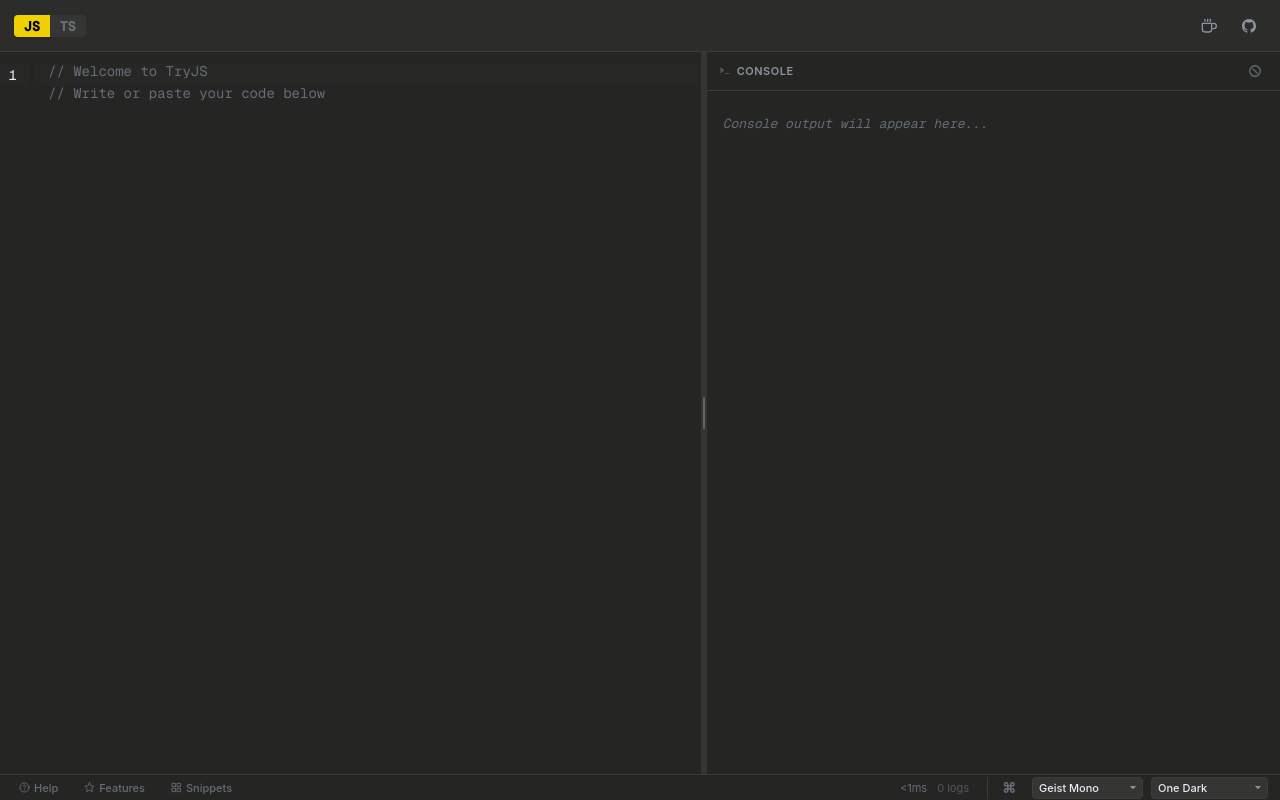
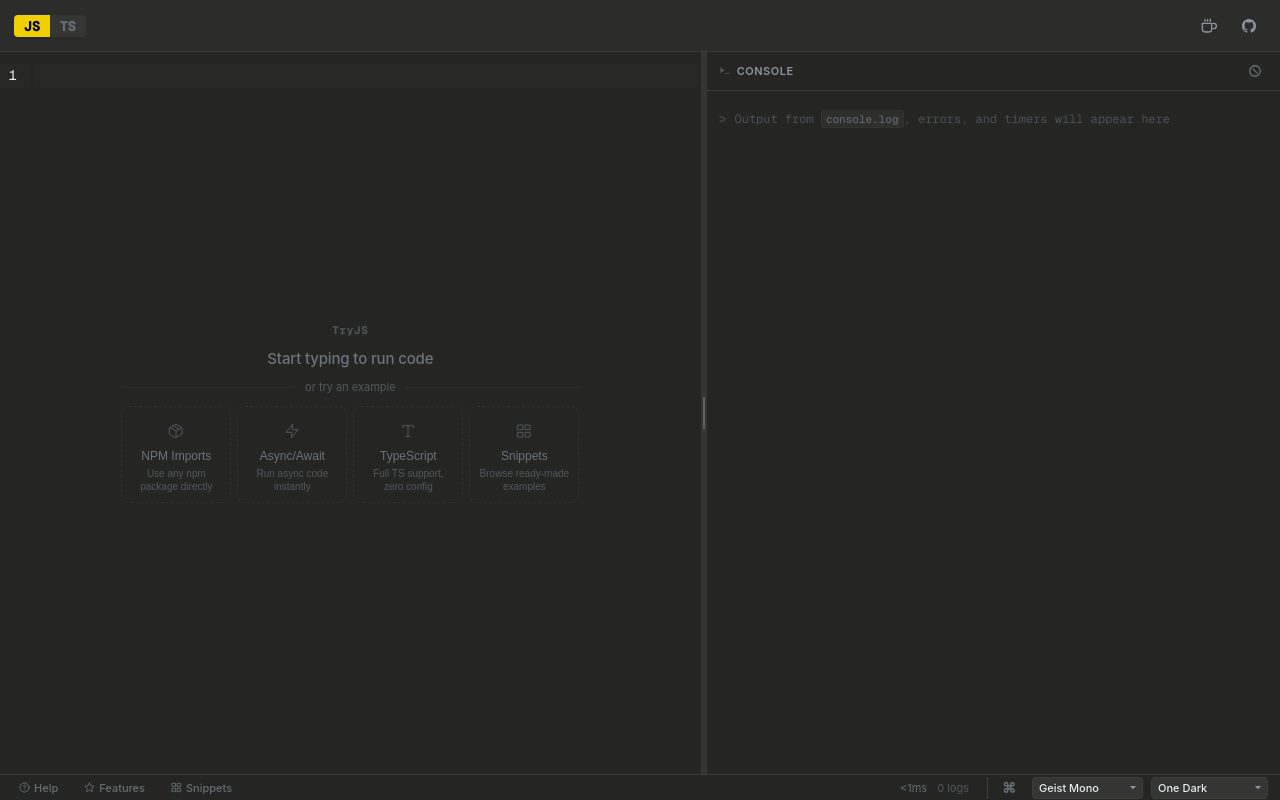
Before and after one commit to berkinduz/try-js, a Preact app: page / in a window 1280 px wide. Built offline with nearby package versions, Linux system fonts and the light colour scheme; a web font is replaced by a local one.

Commit message:
tryjs: revamp for placeholder

```diff
--- a/src/components/Console/Console.css
+++ b/src/components/Console/Console.css
@@ -58,10 +58,38 @@
 }
 
 .console-empty {
-  padding: 16px;
+  display: flex;
+  align-items: baseline;
+  gap: 8px;
+  padding: 12px 12px;
   color: var(--text-muted);
-  font-style: italic;
+  font-size: 12px;
   user-select: none;
+  opacity: 0.6;
+}
+
+.console-empty__prompt {
+  font-family: var(--font-mono);
+  font-weight: 700;
+  font-size: 13px;
+  color: var(--text-muted);
+  opacity: 0.7;
+  line-height: 1;
+}
+
+.console-empty__text {
+  line-height: 1.4;
+}
+
+.console-empty kbd {
+  font-family: var(--font-mono);
+  font-size: 11px;
+  font-weight: 500;
+  padding: 1px 4px;
+  border: 1px solid var(--border);
+  border-radius: 3px;
+  background: var(--bg-tertiary);
+  color: var(--text-secondary);
 }
 
 /* Entry */
--- a/src/components/Console/Console.tsx
+++ b/src/components/Console/Console.tsx
@@ -50,7 +50,10 @@
       <div class="console-list" ref={listRef} onScroll={onScroll}>
         {entries.length === 0 ? (
           <div class="console-empty">
-            Console output will appear here...
+            <span class="console-empty__prompt">{">"}</span>
+            <span class="console-empty__text">
+              Output from <kbd>console.log</kbd>, errors, and timers will appear here
+            </span>
           </div>
         ) : (
           entries.map((entry) => (
--- a/src/components/Editor/Editor.css
+++ b/src/components/Editor/Editor.css
@@ -133,11 +133,128 @@
   left: 0;
   right: 0;
   bottom: 0;
-  padding: 8px 0 0 3rem;
+  display: flex;
+  align-items: center;
+  justify-content: center;
+  z-index: 1;
+  pointer-events: none;
+  opacity: 0.7;
+  transition: opacity 0.2s;
+}
+
+.editor-placeholder:hover {
+  opacity: 1;
+}
+
+.editor-placeholder__inner {
+  display: flex;
+  flex-direction: column;
+  align-items: center;
+  gap: 12px;
+  pointer-events: auto;
+}
+
+.editor-placeholder__brand {
   font-family: var(--font-mono);
-  font-size: var(--font-size);
-  line-height: 1.6;
+  font-weight: 700;
+  font-size: 11px;
+  letter-spacing: 0.06em;
   color: var(--text-muted);
-  pointer-events: none;
-  z-index: 1;
+  transition: color 0.2s;
 }
+
+.editor-placeholder:hover .editor-placeholder__brand {
+  color: var(--accent);
+}
+
+.editor-placeholder__hero {
+  margin: 0;
+  font-size: 15px;
+  font-weight: 500;
+  color: var(--text-secondary);
+  letter-spacing: -0.01em;
+}
+
+.editor-placeholder__divider {
+  display: flex;
+  align-items: center;
+  gap: 10px;
+  width: 100%;
+  color: var(--text-muted);
+  font-size: 11px;
+}
+
+.editor-placeholder__divider::before,
+.editor-placeholder__divider::after {
+  content: "";
+  flex: 1;
+  height: 1px;
+  background: var(--border);
+  opacity: 0.6;
+}
+
+.editor-placeholder__grid {
+  display: grid;
+  grid-template-columns: repeat(4, 1fr);
+  gap: 6px;
+}
+
+.editor-placeholder__card {
+  display: flex;
+  flex-direction: column;
+  align-items: center;
+  gap: 5px;
+  width: 110px;
+  padding: 10px 8px 9px;
+  border: 1px dashed color-mix(in srgb, var(--border) 70%, transparent);
+  border-radius: 8px;
+  background: transparent;
+  cursor: pointer;
+  transition: border-color 0.15s, background 0.15s;
+  text-align: center;
+}
+
+.editor-placeholder__card:hover {
+  border-color: var(--text-muted);
+  border-style: solid;
+  background: color-mix(in srgb, var(--bg-secondary) 50%, transparent);
+}
+
+.editor-placeholder__card-icon {
+  display: flex;
+  align-items: center;
+  justify-content: center;
+  width: 28px;
+  height: 28px;
+  border-radius: 6px;
+  background: transparent;
+  color: var(--text-muted);
+  transition: color 0.15s;
+}
+
+.editor-placeholder__card:hover .editor-placeholder__card-icon {
+  color: var(--text-secondary);
+}
+
+.editor-placeholder__card-label {
+  font-size: 12px;
+  font-weight: 500;
+  color: var(--text-secondary);
+  line-height: 1;
+}
+
+.editor-placeholder__card-desc {
+  font-size: 10px;
+  color: var(--text-muted);
+  line-height: 1.3;
+}
+
+@media (max-width: 580px) {
+  .editor-placeholder__grid {
+    grid-template-columns: repeat(2, 1fr);
+  }
+
+  .editor-placeholder__card {
+    width: 100px;
+  }
+}
--- a/src/components/Editor/Editor.tsx
+++ b/src/components/Editor/Editor.tsx
@@ -8,13 +8,71 @@
   getLanguageExtension,
   getThemeExtension,
 } from "./extensions";
-import { code, language, theme, syntaxTheme, setCode } from "../../state/editor";
+import { code, language, theme, syntaxTheme, setCode, setLanguage } from "../../state/editor";
 import { shareToClipboard, generateEmbedCode } from "../../utils/share";
 import { showToast } from "../Toast/Toast";
 import { openScreenshotModal } from "../Screenshot/ScreenshotModal";
 import { selectedText } from "../../state/selection";
 import { setSelection, clearSelection } from "../../state/selection";
+import { openGallery } from "../Gallery/Gallery";
 import "./Editor.css";
+
+const PLACEHOLDER_EXAMPLES = [
+  {
+    label: "NPM Imports",
+    icon: "package",
+    desc: "Use any npm package directly",
+    code: `import confetti from "canvas-confetti";
+import dayjs from "dayjs";
+import _ from "lodash";
+
+const now = dayjs().format("HH:mm:ss");
+console.log(\`It's \${now}\`);
+
+const nums = _.shuffle([1, 2, 3, 4, 5]);
+console.log("Shuffled:", nums);`,
+  },
+  {
+    label: "Async/Await",
+    icon: "zap",
+    desc: "Run async code instantly",
+    code: `const delay = (ms, val) =>
+  new Promise(r => setTimeout(() => r(val), ms));
+
+(async () => {
+  const results = await Promise.all([
+    delay(100, "first"),
+    delay(200, "second"),
+    delay(50,  "third"),
+  ]);
+
+  console.log(results);
+})();`,
+  },
+  {
+    label: "TypeScript",
+    icon: "type",
+    desc: "Full TS support, zero config",
+    code: `type Result<T> =
+  | { ok: true; value: T }
+  | { ok: false; error: string };
+
+function divide(a: number, b: number): Result<number> {
+  if (b === 0) return { ok: false, error: "Division by zero" };
+  return { ok: true, value: a / b };
+}
+
+console.log(divide(10, 3));
+console.log(divide(10, 0));`,
+    lang: "typescript" as const,
+  },
+  {
+    label: "Snippets",
+    icon: "grid",
+    desc: "Browse ready-made examples",
+    action: "gallery" as const,
+  },
+] as const;
 
 export function Editor() {
   const containerRef = useRef<HTMLDivElement>(null);
@@ -174,16 +232,59 @@
 
   const showPlaceholder = code.value === "" && !editorFocused;
 
+  const handleExampleClick = (example: (typeof PLACEHOLDER_EXAMPLES)[number]) => {
+    if ("action" in example && example.action === "gallery") {
+      openGallery();
+      return;
+    }
+    if ("code" in example) {
+      if ("lang" in example && example.lang) {
+        setLanguage(example.lang);
+      }
+      setCode(example.code);
+    }
+  };
+
   return (
     <div class="editor-wrapper">
       {showPlaceholder && (
-        <div
-          class="editor-placeholder"
-          aria-hidden="true"
-        >
-          // Welcome to TryJS
-          <br />
-          // Write or paste your code below
+        <div class="editor-placeholder" aria-hidden="true">
+          <div class="editor-placeholder__inner">
+            <span class="editor-placeholder__brand">TryJS</span>
+            <p class="editor-placeholder__hero">
+              Start typing to run code
+            </p>
+            <div class="editor-placeholder__divider">
+              <span>or try an example</span>
+            </div>
+            <div class="editor-placeholder__grid">
+              {PLACEHOLDER_EXAMPLES.map((ex) => (
+                <button
+                  key={ex.label}
+                  type="button"
+                  class="editor-placeholder__card"
+                  onClick={() => handleExampleClick(ex)}
+                >
+                  <span class="editor-placeholder__card-icon">
+                    {ex.icon === "package" && (
+                      <svg width="16" height="16" viewBox="0 0 24 24" fill="none" stroke="currentColor" stroke-width="1.5" stroke-linecap="round" stroke-linejoin="round"><path d="M16.5 9.4l-9-5.19"/><path d="M21 16V8a2 2 0 00-1-1.73l-7-4a2 2 0 00-2 0l-7 4A2 2 0 002 8v8a2 2 0 001 1.73l7 4a2 2 0 002 0l7-4A2 2 0 0021 16z"/><polyline points="3.27 6.96 12 12.01 20.73 6.96"/><line x1="12" y1="22.08" x2="12" y2="12"/></svg>
+                    )}
+                    {ex.icon === "zap" && (
+                      <svg width="16" height="16" viewBox="0 0 24 24" fill="none" stroke="currentColor" stroke-width="1.5" stroke-linecap="round" stroke-linejoin="round"><polygon points="13 2 3 14 12 14 11 22 21 10 12 10 13 2"/></svg>
+                    )}
+                    {ex.icon === "type" && (
+                      <svg width="16" height="16" viewBox="0 0 24 24" fill="none" stroke="currentColor" stroke-width="1.5" stroke-linecap="round" stroke-linejoin="round"><polyline points="4 7 4 4 20 4 20 7"/><line x1="9" y1="20" x2="15" y2="20"/><line x1="12" y1="4" x2="12" y2="20"/></svg>
+                    )}
+                    {ex.icon === "grid" && (
+                      <svg width="16" height="16" viewBox="0 0 24 24" fill="none" stroke="currentColor" stroke-width="1.5" stroke-linecap="round" stroke-linejoin="round"><rect x="3" y="3" width="7" height="7"/><rect x="14" y="3" width="7" height="7"/><rect x="3" y="14" width="7" height="7"/><rect x="14" y="14" width="7" height="7"/></svg>
+                    )}
+                  </span>
+                  <span class="editor-placeholder__card-label">{ex.label}</span>
+                  <span class="editor-placeholder__card-desc">{ex.desc}</span>
+                </button>
+              ))}
+            </div>
+          </div>
         </div>
       )}
       <div class="editor-actions">
```
